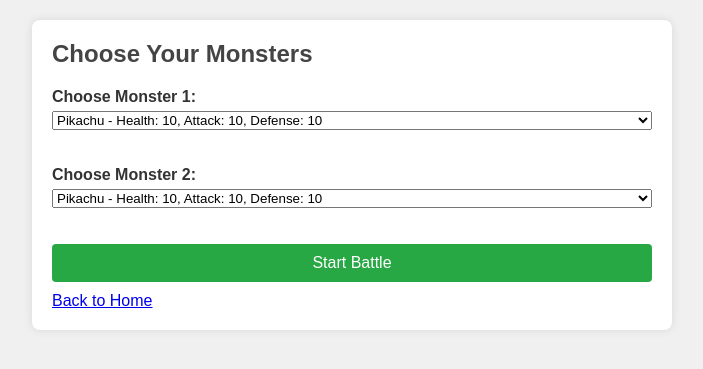
After one commit to SmidigStorm/pythonProject, a Flask app: page /choose_monsters in a window 1280 px wide. The commit adds this page. Shown: the top 369 px of the page, without its empty margins (288-991 px from the left). Run offline with Flask 3, Linux system fonts and the light colour scheme.

Commit message:
Added option to choose monsters

```diff
--- a/pythonProject/app.py
+++ b/pythonProject/app.py
@@ -2,16 +2,11 @@ from flask import Flask, render_template, request, redirect, url_for
 from flask_sqlalchemy import SQLAlchemy
 
 app = Flask(__name__)
-
-# Configure the SQLite database
 app.config['SQLALCHEMY_DATABASE_URI'] = 'sqlite:///monsters.db'
 app.config['SQLALCHEMY_TRACK_MODIFICATIONS'] = False
-
-# Initialize the database
 db = SQLAlchemy(app)
 
 
-# Define the Monster model
 class Monster(db.Model):
     id = db.Column(db.Integer, primary_key=True)
     name = db.Column(db.String(100), nullable=False)
@@ -25,7 +20,6 @@ class Monster(db.Model):
         return f'<Monster {self.name}>'
 
 
-# Create the database tables
 with app.app_context():
     db.create_all()
 
@@ -35,9 +29,6 @@ def index():
     monsters = Monster.query.all()
     return render_template('index.html', monsters=monsters)
 
-@app.route('/battle')
-def battle():
-    return render_template('battle.html')
 
 @app.route('/create_monster', methods=['GET', 'POST'])
 def create_monster():
@@ -49,7 +40,6 @@ def create_monster():
         active_ability = request.form['active_ability']
         passive_ability = request.form['passive_ability']
 
-        # Create a new monster
         new_monster = Monster(
             name=name,
             health=health,
@@ -59,7 +49,6 @@ def create_monster():
             passive_ability=passive_ability
         )
 
-        # Add the monster to the database
         db.session.add(new_monster)
         db.session.commit()
 
@@ -68,5 +57,23 @@ def create_monster():
     return render_template('create_monster.html')
 
 
+@app.route('/choose_monsters', methods=['GET', 'POST'])
+def choose_monsters():
+    monsters = Monster.query.all()
+    if request.method == 'POST':
+        monster1_id = request.form['monster1']
+        monster2_id = request.form['monster2']
+        return redirect(url_for('battle', monster1_id=monster1_id, monster2_id=monster2_id))
+
+    return render_template('choose_monsters.html', monsters=monsters)
+
+
+@app.route('/battle/<int:monster1_id>/<int:monster2_id>')
+def battle(monster1_id, monster2_id):
+    monster1 = Monster.query.get_or_404(monster1_id)
+    monster2 = Monster.query.get_or_404(monster2_id)
+    return render_template('battle.html', monster1=monster1, monster2=monster2)
+
+
 if __name__ == '__main__':
     app.run(debug=True)
--- a/pythonProject/static/js/script.js
+++ /dev/null
@@ -1,4 +0,0 @@
-document.getElementById('start-game').addEventListener('click', function() {
-    alert('Game Started!');
-    // Here you can add code to navigate to the game page or initialize game logic
-});
--- /dev/null
+++ b/pythonProject/templates/choose_monsters.html
@@ -0,0 +1,32 @@
+<!DOCTYPE html>
+<html lang="en">
+<head>
+    <meta charset="UTF-8">
+    <meta name="viewport" content="width=device-width, initial-scale=1.0">
+    <title>Choose Monsters</title>
+    <link rel="stylesheet" href="{{ url_for('static', filename='css/style.css') }}">
+</head>
+<body>
+    <div class="container">
+        <h1>Choose Your Monsters</h1>
+        <form method="POST" action="{{ url_for('choose_monsters') }}">
+            <label for="monster1">Choose Monster 1:</label>
+            <select name="monster1" required>
+                {% for monster in monsters %}
+                    <option value="{{ monster.id }}">{{ monster.name }} - Health: {{ monster.health }}, Attack: {{ monster.attack }}, Defense: {{ monster.defense }}</option>
+                {% endfor %}
+            </select>
+            <br><br>
+            <label for="monster2">Choose Monster 2:</label>
+            <select name="monster2" required>
+                {% for monster in monsters %}
+                    <option value="{{ monster.id }}">{{ monster.name }} - Health: {{ monster.health }}, Attack: {{ monster.attack }}, Defense: {{ monster.defense }}</option>
+                {% endfor %}
+            </select>
+            <br><br>
+            <button type="submit">Start Battle</button>
+        </form>
+        <a href="{{ url_for('index') }}">Back to Home</a>
+    </div>
+</body>
+</html>
--- a/pythonProject/templates/index.html
+++ b/pythonProject/templates/index.html
@@ -12,8 +12,8 @@
         <form action="{{ url_for('create_monster') }}">
             <button type="submit">Create Monster</button>
         </form>
-        <form action="{{ url_for('battle') }}">
-            <button type="submit">Go to Battle</button>
+        <form action="{{ url_for('choose_monsters') }}">
+            <button type="submit">Start Battle</button>
         </form>
 
         <h2>Created Monsters</h2>
```
Also changed, not shown: pythonProject/static/js/battle.js (+20 -21 lines), pythonProject/templates/battle.html (+18 -6 lines).
